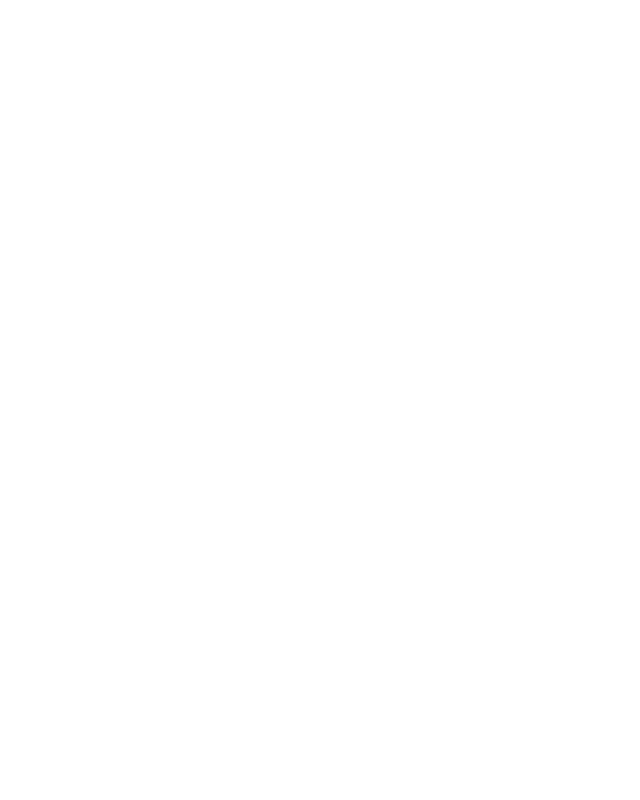
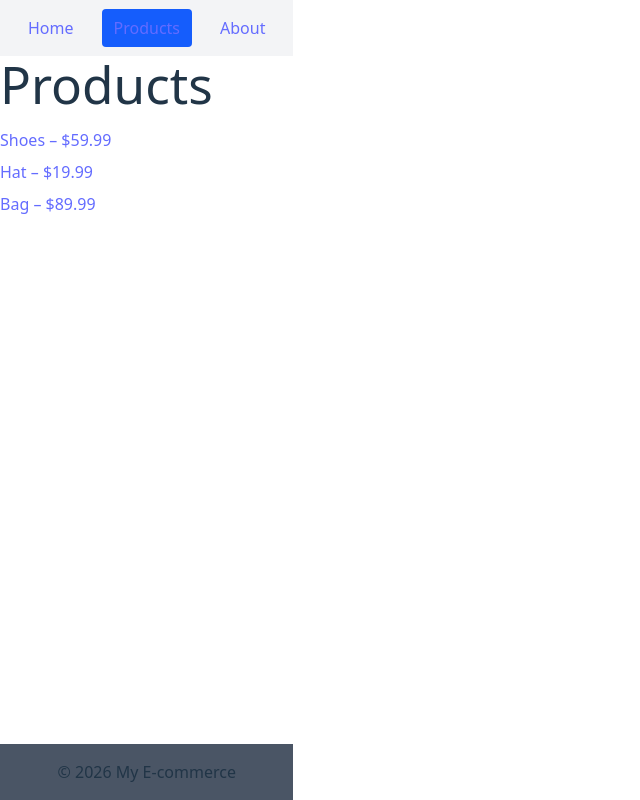
Before and after one commit to CaptenSepp/ecommerce-app, a React (Vite) app: page /products in a window 1280 px wide. Shown: the whole page, without its empty margins (0-640 px from the left). Built offline with nearby package versions, Linux system fonts and the light colour scheme.

Commit message:
products api is added

```diff
--- a/src/components/Layout.tsx
+++ b/src/components/Layout.tsx
@@ -1,6 +1,35 @@
+import React from 'react'
+import { Outlet, NavLink } from 'react-router-dom'
 
-const Layout = () => (
-    <div/>
+const navClass = (isActive: boolean) =>
+  isActive
+    ? 'px-3 py-2 text-white bg-blue-600 rounded'
+    : 'px-3 py-2 text-blue-600 hover:bg-blue-100 rounded'
+
+const Layout: React.FC = () => (
+  <div className="min-h-screen flex flex-col">
+    <header className="bg-gray-100 p-4">
+      <nav className="space-x-4">
+        <NavLink to="/" end className={({ isActive }) => navClass(isActive)}>
+          Home
+        </NavLink>
+        <NavLink to="/products" className={({ isActive }) => navClass(isActive)}>
+          Products
+        </NavLink>
+        <NavLink to="/about" className={({ isActive }) => navClass(isActive)}>
+          About
+        </NavLink>
+      </nav>
+    </header>
+
+    <main className="flex-1">
+      <Outlet />
+    </main>
+
+    <footer className="bg-gray-600 text-center p-4">
+      © {new Date().getFullYear()} My E‑commerce
+    </footer>
+  </div>
 )
 
 export default Layout
--- /dev/null
+++ b/src/features/products/api.ts
@@ -0,0 +1,18 @@
+// src/features/products/api.ts
+export interface Product {
+    id: string
+    name: string
+    price: number
+}
+
+export const fetchProducts = async (): Promise<Product[]> => {
+    return new Promise(resolve => {
+        setTimeout(() => {
+            resolve([
+                { id: '1', name: 'Shoes', price: 59.99 },
+                { id: '2', name: 'Hat', price: 19.99 },
+                { id: '3', name: 'Bag', price: 89.99 },
+            ])
+        }, 500)
+    })
+}
--- /dev/null
+++ b/src/features/products/useProducts.ts
@@ -0,0 +1,9 @@
+// src/features/products/useProducts.ts
+import { useQuery } from '@tanstack/react-query'
+import { fetchProducts } from './api'
+
+export const useProducts = () =>
+  useQuery({
+    queryKey: ['products'],
+    queryFn: fetchProducts,
+  })
--- a/src/pages/Products.tsx
+++ b/src/pages/Products.tsx
@@ -1,19 +1,28 @@
 // src/pages/Products.tsx
 import React from 'react'
 import { Link } from 'react-router-dom'
-const dummy = [{ id: '1', name: 'Product A' }, { id: '2', name: 'Product B' }]
-const Products: React.FC = () => (
+import { useProducts } from '../features/products/useProducts'
+
+const Products: React.FC = () => {
+  const { data, isLoading, isError } = useProducts()
+
+  if (isLoading) return <p>Loading products…</p>
+  if (isError) return <p>Failed to load products.</p>
+
+  return (
     <div>
       <h1 className="text-2xl mb-4">Products</h1>
       <ul className="space-y-2">
-      {dummy.map(p => (
+        {data!.map(p => (
           <li key={p.id}>
             <Link to={`/products/${p.id}`} className="text-blue-600 hover:underline">
-            {p.name}
+              {p.name} – ${p.price}
             </Link>
           </li>
         ))}
       </ul>
     </div>
   )
+}
+
 export default Products
```
Lines whose indentation alone changed are shown as unchanged.
